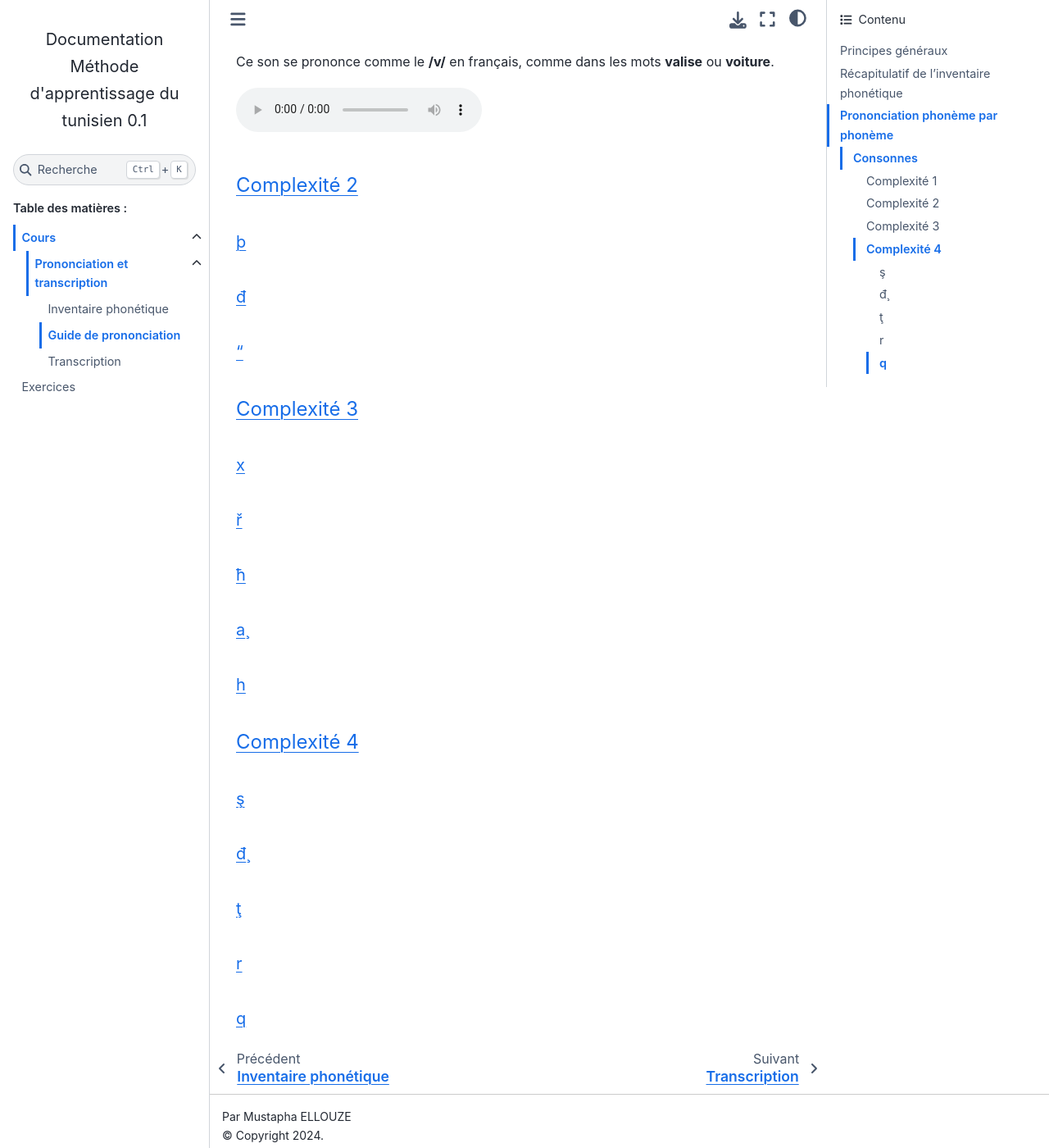
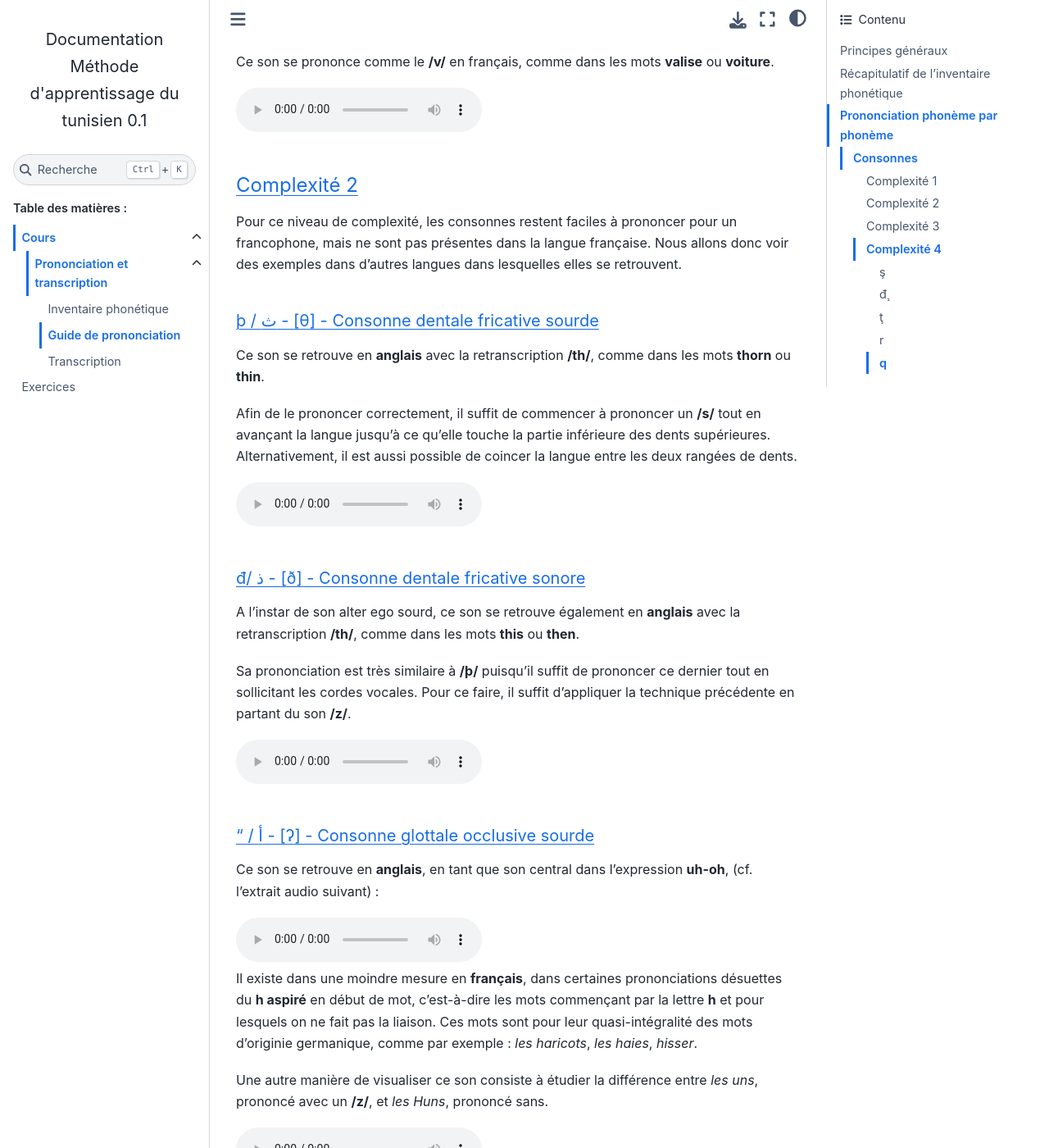
Before and after one commit to MustaphaEllouze/CoursTunisien, a Sphinx documentation site: the page built from sphinx/source/Cours/EcriturePrononciation/Prononciation/guide.rst, in a window 1280 px wide and 1400 px high, scrolled down 11502 px. Shown: the whole window at 82% size. Built offline with Sphinx 7.4.7 and the Sphinx Book theme 1.1.4, drawn with Linux system fonts in a browser that asks for light colours; some of the changed text lies outside the part shown.

Commit message:
fin complexité 2

```diff
--- a/sphinx/source/Cours/EcriturePrononciation/Prononciation/guide.rst
+++ b/sphinx/source/Cours/EcriturePrononciation/Prononciation/guide.rst
@@ -513,15 +513,67 @@ ou **voiture**.
 
 Complexité 2
 ^^^^^^^^^^^^
+Pour ce niveau de complexité, les consonnes restent faciles à prononcer
+pour un francophone, mais ne sont pas présentes dans la langue française. Nous
+allons donc voir des exemples dans d'autres langues dans lesquelles elles se
+retrouvent.
 
-tun|`<th>`
-""""""""""""
+tun|`<th>` / arab|`<th>` - [θ] - Consonne dentale fricative sourde
+""""""""""""""""""""""""""""""""""""""""""""""""""""""""""""""""""""
+Ce son se retrouve en **anglais** avec la retranscription **/th/**, comme dans
+les mots **thorn** ou **thin**.
 
-tun|`<dh>`
-""""""""""""
+Afin de le prononcer correctement, il suffit de commencer à prononcer un **/s/**
+tout en avançant la langue jusqu'à ce qu'elle touche la partie inférieure des
+dents supérieures. Alternativement, il est aussi possible de coincer la langue
+entre les deux rangées de dents.
 
-tun|`'`
-"""""""""""
+.. raw:: html
+
+    <audio controls="controls">
+      <source src="../../../_static/guide_assets/Voiceless_dental_fricative.ogg" type="audio/ogg">
+    </audio>
+
+tun|`<dh>`/ arab|`<dh>` - [ð] - Consonne dentale fricative sonore
+""""""""""""""""""""""""""""""""""""""""""""""""""""""""""""""""""
+A l'instar de son alter ego sourd, ce son se retrouve également en **anglais**
+avec la retranscription **/th/**, comme dans les mots **this** ou **then**.
+
+Sa prononciation est très similaire à **/tun|`<th>`/** puisqu'il suffit de
+prononcer ce dernier tout en sollicitant les cordes vocales. Pour ce faire,
+il suffit d'appliquer la technique précédente en partant du son **/z/**.
+
+.. raw:: html
+
+    <audio controls="controls">
+      <source src="../../../_static/guide_assets/Voiced_dental_fricative.ogg" type="audio/ogg">
+    </audio>
+
+tun|`'` / arab|`<A>` - [ʔ] - Consonne glottale occlusive sourde
+"""""""""""""""""""""""""""""""""""""""""""""""""""""""""""""""""
+Ce son se retrouve en **anglais**, en tant que son central dans l'expression
+**uh-oh**, (cf. l'extrait audio suivant) :
+
+.. raw:: html
+
+    <audio controls="controls">
+      <source src="../../../_static/guide_assets/Uh-oh-pronunciation-audio.ogg.mp3" type="audio/mp3">
+    </audio>
+
+Il existe dans une moindre mesure en **français**, dans certaines prononciations
+désuettes du **h aspiré** en début de mot, c'est-à-dire les mots commençant par
+la lettre **h** et pour lesquels on ne fait pas la liaison. Ces mots sont pour
+leur quasi-intégralité des mots d'originie germanique, comme par exemple : *les
+haricots*, *les haies*, *hisser*.
+
+Une autre manière de visualiser ce son consiste à étudier la différence entre
+*les uns*, prononcé avec un **/z/**, et *les Huns*, prononcé sans.
+
+.. raw:: html
+
+    <audio controls="controls">
+      <source src="../../../_static/guide_assets/Glottal_stop.ogg" type="audio/ogg">
+    </audio>
 
 Complexité 3
 ^^^^^^^^^^^^
@@ -532,14 +584,14 @@ x
 tun|`<vr>`
 """"""""""""
 
+h
+"""
+
 tun|`<hb>`
 """"""""""""
 
 tun|`<ca>`
 """"""""""
-
-h
-"""
 
 Complexité 4
 ^^^^^^^^^^^^
```
Also changed, not shown: 6 other files.
